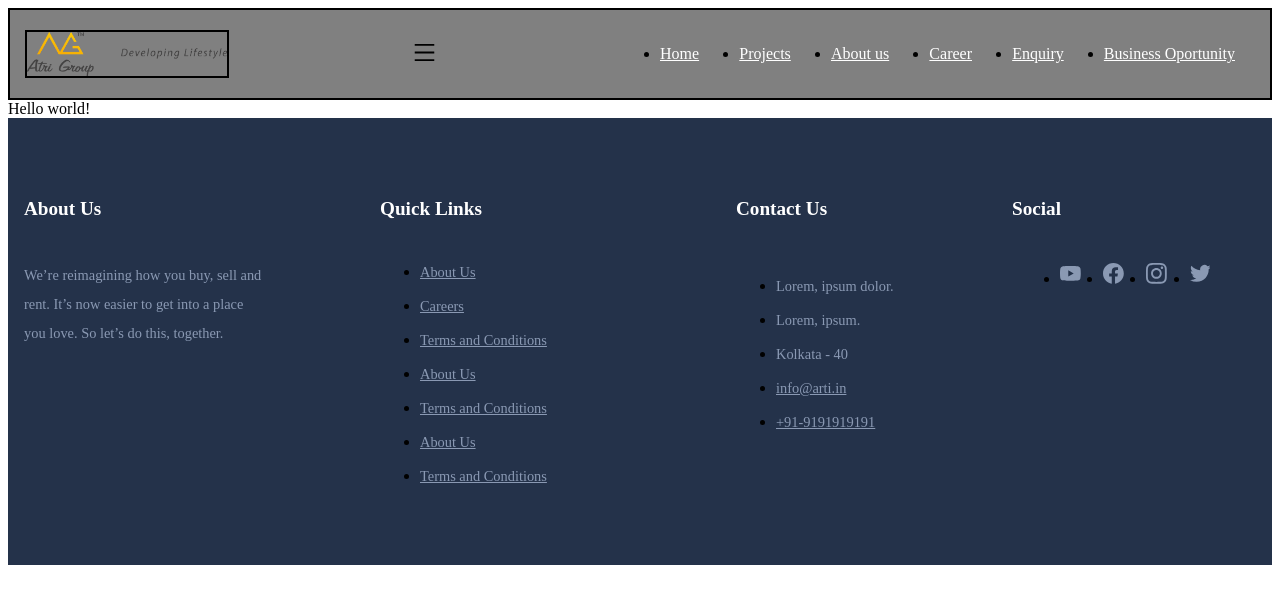
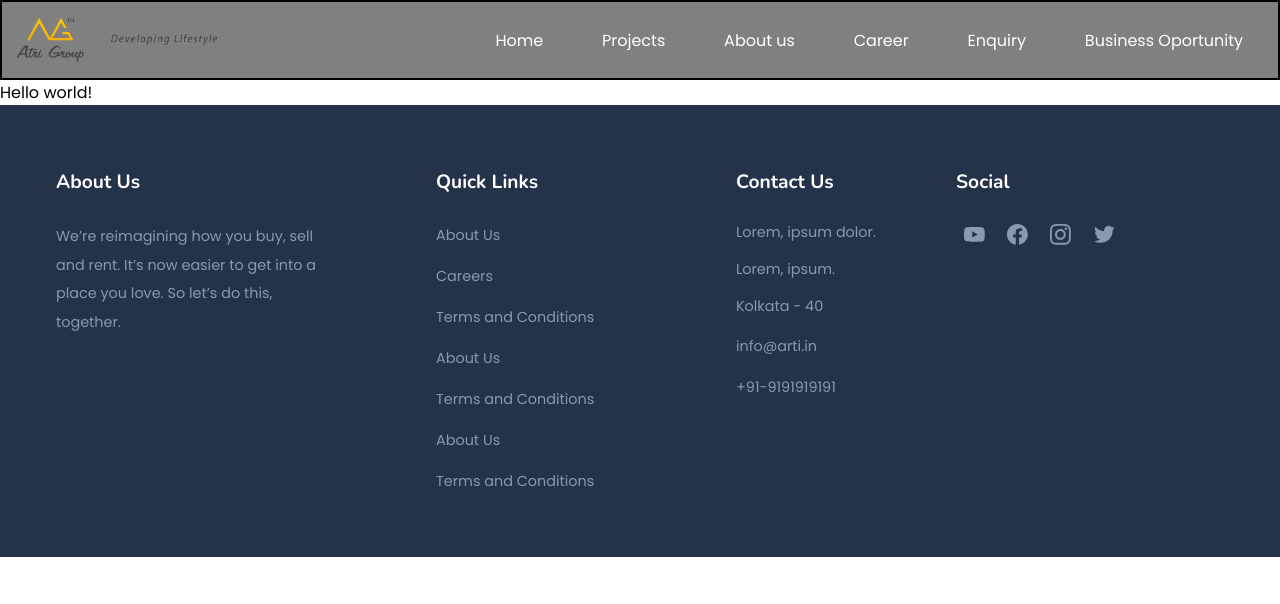
Before and after one commit to Park85/website, a Gatsby site: page / in a window 1280 px wide. Built offline with nearby package versions, Linux system fonts and the light colour scheme; Gatsby itself is replaced by a stand-in of ours.

Commit message:
Designed navbar for different design sizes Overlay of menu for mobile not done

```diff
--- a/gatsby-config.js
+++ b/gatsby-config.js
@@ -14,9 +14,6 @@
 			// },
 		},
 		{
-<<<<<<< HEAD
-			resolve: 'gatsby-plugin-google-fonts',
-=======
       		resolve: `gatsby-source-filesystem`,
       		options: {
         		name: `assets`,
@@ -24,33 +21,14 @@
      	 },
    		},
 		{
-			resolve: 'gatsby-plugin-prefetch-google-fonts',
->>>>>>> 6201924... Designing Navbar
+			resolve: 'gatsby-plugin-google-fonts',
 			options: {
 				fonts: ['Poppins:300,400,500', 'Nunito:600,700'],
 				display: 'swap',
 			},
 		},
-<<<<<<< HEAD
-		// {
-		// 	resolve: 'gatsby-plugin-prefetch-google-fonts',
-		// 	options: {
-		// 		fonts: [
-		// 			{
-		// 				family: 'Poppins',
-		// 				variants: ['300', '400', '500'],
-		// 			},
-		// 			{
-		// 				family: 'Nunito',
-		// 				variants: ['600', '700'],
-		// 			},
-		// 		],
-		// 	},
-		// },
-=======
 		`gatsby-plugin-image`,
     	`gatsby-plugin-sharp`,
     	`gatsby-transformer-sharp`,
->>>>>>> 6201924... Designing Navbar
 	],
 };
--- a/package.json
+++ b/package.json
@@ -16,12 +16,8 @@
   "dependencies": {
     "@react-icons/all-files": "^4.1.0",
     "gatsby": "^3.4.1",
-<<<<<<< HEAD
     "gatsby-plugin-google-fonts": "^1.0.1",
-=======
     "gatsby-plugin-image": "^1.5.0",
->>>>>>> 6201924... Designing Navbar
-    "gatsby-plugin-prefetch-google-fonts": "^1.4.3",
     "gatsby-plugin-sass": "^4.5.0",
     "gatsby-plugin-sharp": "^3.5.0",
     "gatsby-source-filesystem": "^3.5.0",
--- a/src/components/Layout.js
+++ b/src/components/Layout.js
@@ -1,6 +1,7 @@
 import React from 'react'
 import Nav from './Navbar'
 import Footer from './Footer'
+import '../styles/globals.scss'
 
 const Layout = ({children})=>{
     return(
--- a/src/components/navbar.module.scss
+++ b/src/components/navbar.module.scss
@@ -1,3 +1,6 @@
+@import '../styles/variables';
+@import '../styles/mixins';
+
 nav{
     border: 2px solid black;
     background-color: gray;
@@ -7,9 +10,13 @@
     align-items: center;
     justify-content: space-between;
     .logo{
-    border: 2px solid black;
+    // border: 1px solid black;
+    width:auto;
 }
     .mobileMenu{
+        @include min-width(930px){
+            display: none;
+        }
         width: auto;
         &:hover{
             cursor: pointer;
@@ -17,10 +24,18 @@
     }
 
     .desktopMenuContainer{
-        display: flex;
+        display: none;
+        @include min-width(930px){
+            display: flex;
+            width: 60%;
+        }
+
+        @include min-width(1300px){
+            width:50%;
+        }
+        max-width: 1080px;
         // border: 2px solid black;
         margin-right: 20px;
-        width: 50%;
         .menuList{
             width: 100%;
             display: flex;
```
Also changed, not shown: 1 other file.
